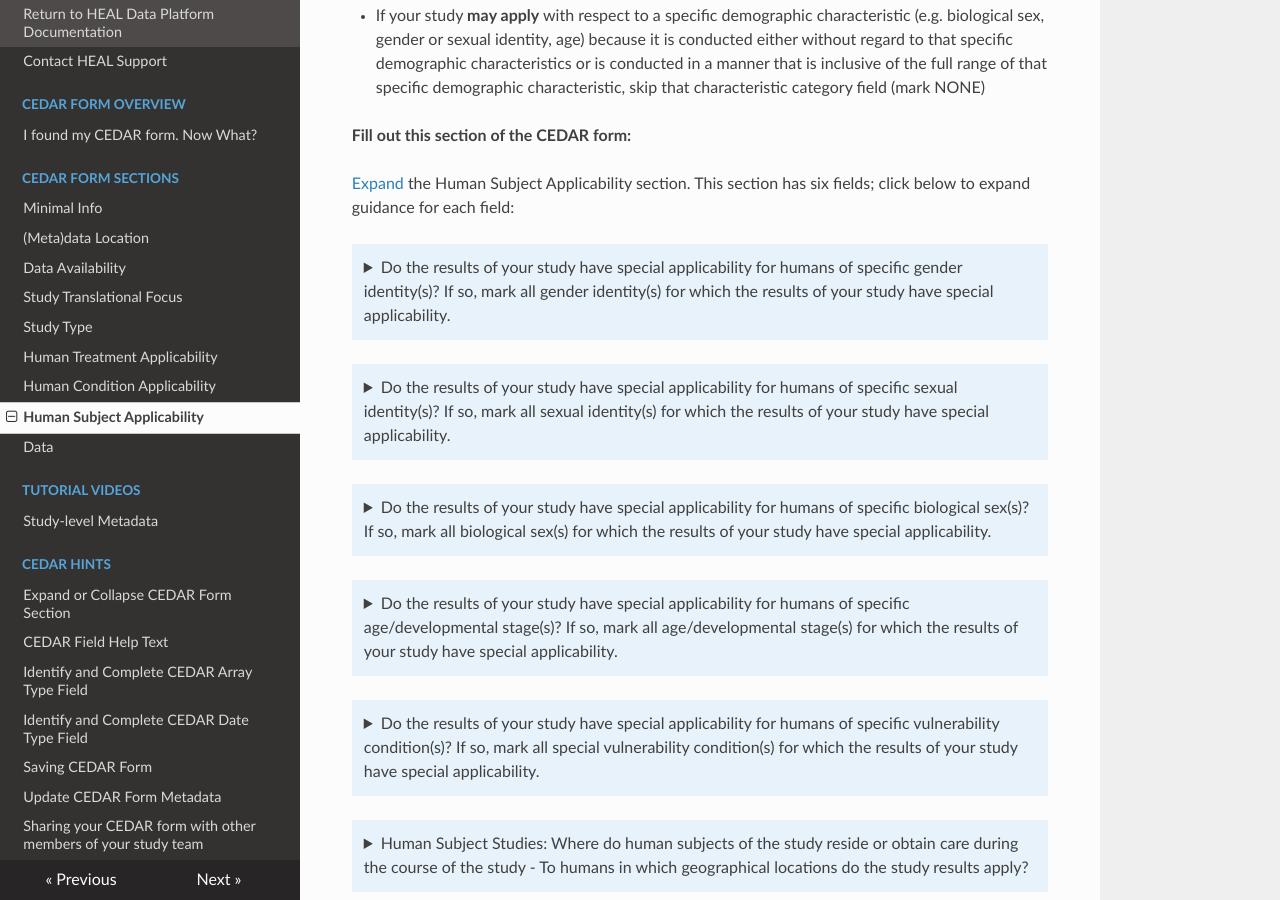
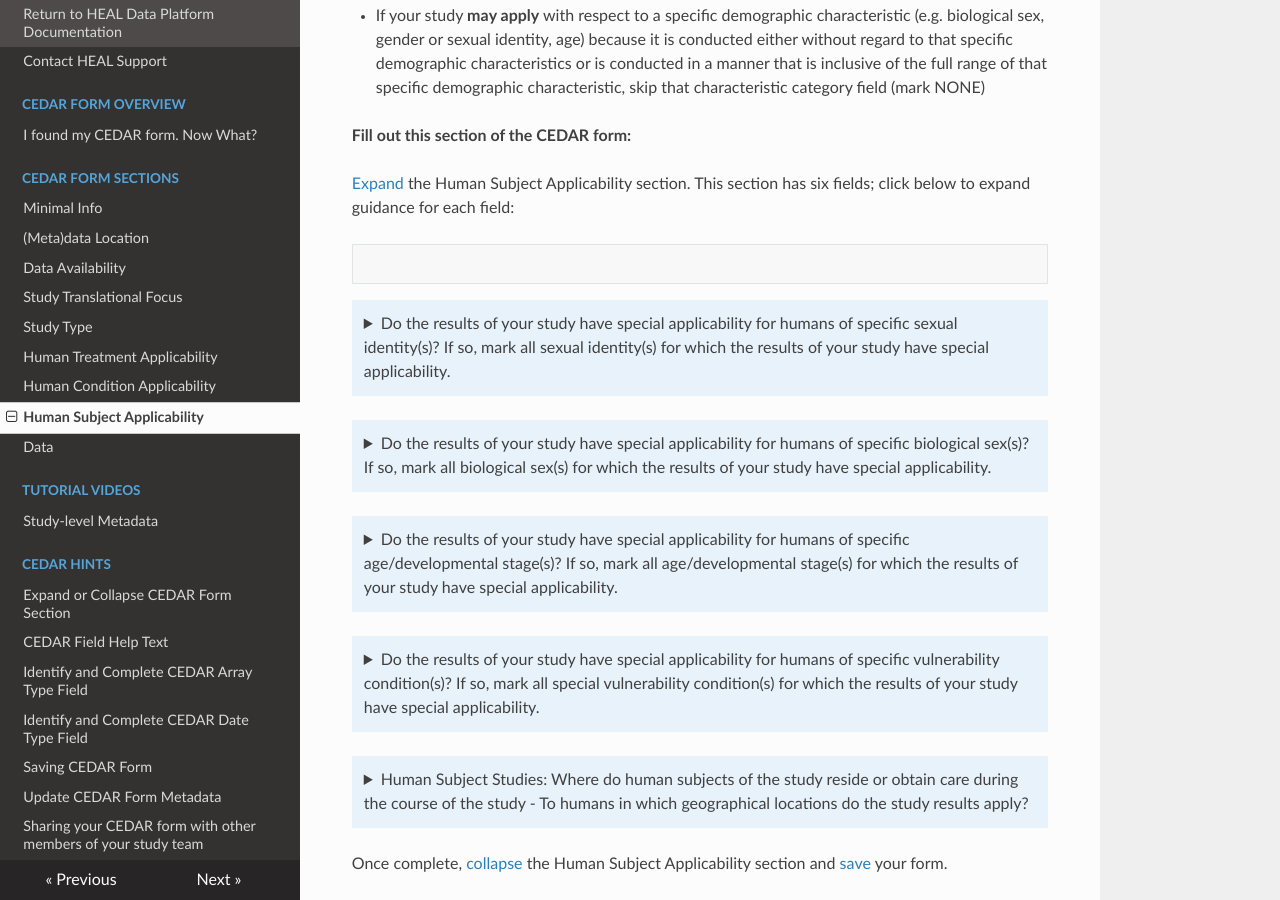
Before and after one commit to HEAL/cedar-form-docs, an MkDocs documentation site: the page built from docs/human-subject-applicability.md, in a window 1280 px wide and 900 px high, scrolled down 780 px. Built offline with MkDocs 1.6.1, drawn with Linux system fonts in a browser that asks for light colours; nearby versions of some CDN libraries.

Commit message:
update docs language

```diff
--- a/docs/human-subject-applicability.md
+++ b/docs/human-subject-applicability.md
@@ -43,7 +43,7 @@
 
 [Expand](expand-or-collapse-cedar-form-section.md) the Human Subject Applicability section. This section has six fields; click below to expand guidance for each field:
 
-
+<!--
 ??? note "Do the results of your study have special applicability for humans of specific gender identity(s)? If so, mark all gender identity(s) for which the results of your study have special applicability."
 
     <br>
@@ -77,7 +77,7 @@
         * To find such studies, I would filter on the gender identity field and choose the **'Conducted without regard to gender identity'** and/or **'Inclusive of all gender identities'** value options.
         * This filter setting will return studies that indicated their study was conducted without regard to gender identity or inclusive of all gender identities by selecting NONE of the gender identity value options
 
-
+-->
 
 ??? note "Do the results of your study have special applicability for humans of specific sexual identity(s)? If so, mark all sexual identity(s) for which the results of your study have special applicability."
 
--- a/docs/human-treatment-applicability.md
+++ b/docs/human-treatment-applicability.md
@@ -61,7 +61,7 @@
 
     > **Treatment availability or accessibility:**
 
-    >> * A study surveying all federally funded substance use facilities in the country about their OUD treatment offerings, modes of treatment (e.g. in/outpatient, MOUD/methadone/buprenorphine), and permitted patients (e.g. are there restrictions based on gender, age, health insurance, co-occurring mental health conditions, etc.)
+    >> * A study surveying all federally funded substance use facilities in the country about their OUD treatment offerings, modes of treatment (e.g. in/outpatient, MOUD/methadone/buprenorphine), and permitted patients (e.g. are there restrictions based on age, health insurance, co-occurring mental health conditions, etc.)
     * A study using EHR and claims data to investigate sociodemographic disparities in how frequently OUD patients are given or fill a MOUD prescription
 
     **How this field will be used**
```
